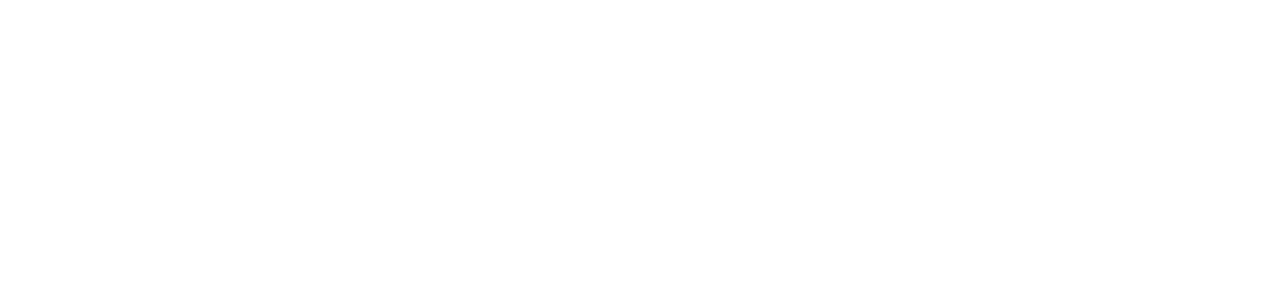
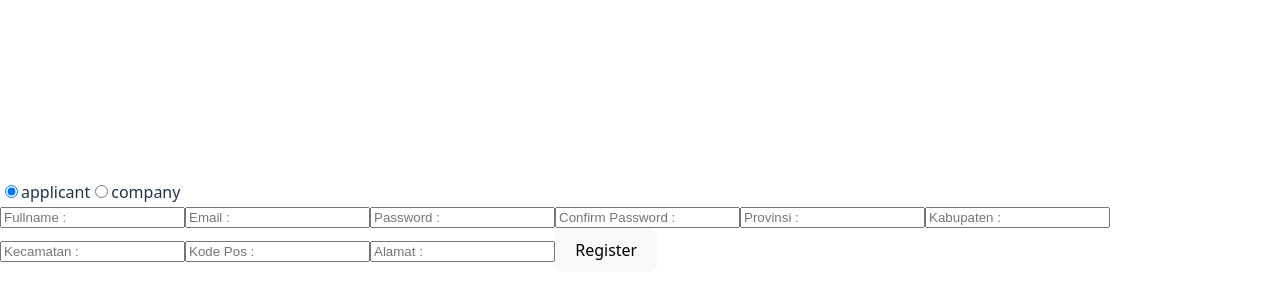
Before and after one commit to projectdanz/loker-frontend, a React (Vite) app: page /register in a window 1280 px wide. Before the commit this address had no page. Shown: the part 174-474 px from the top of the page. Built offline with nearby package versions, Linux system fonts and the light colour scheme.

Commit message:
feat: Page Register dan Validate Regis

```diff
--- a/src/App.jsx
+++ b/src/App.jsx
@@ -1,11 +1,14 @@
 import { useState } from 'react'
 import { BrowserRouter, Routes, Route, Navigate } from 'react-router-dom'
 import LoginPage from './page/LoginPage'
+import RegisterPage from './page/RegisterPage'
+
 function App() {
   return (
     <BrowserRouter>
       <Routes>
         <Route path='/login' element={<LoginPage />} />
+        <Route path='/register' element={<RegisterPage />} />
       </Routes>
     </BrowserRouter>
   )
--- /dev/null
+++ b/src/components/RegisterForm.jsx
@@ -0,0 +1,127 @@
+import { useState } from "react";
+import { useNavigate } from "react-router-dom";
+import axios from "axios";
+
+const RegisterForm = () => {
+  const navigate = useNavigate();
+  let [message, setMessage] = useState({});
+  const [formData, setFormData] = useState({
+   role: "applicant",
+    companyName: "",
+    name: "",
+    email: "",
+    password: "",
+    password_confirmation: "",
+    provinsi: "",
+    kabupaten: "",
+    kecamatan: "",
+    postal_code: "",
+    address: "",
+  });
+
+  const validate = (fieldName, value) => {
+    const errMsg = {};
+
+    switch(fieldName) {
+        case "name":
+            if(!value.trim()){
+                errMsg.name = "Nama lengka harus diisi!";
+            }
+            break;
+        case "email":
+            if(!value) {
+                errMsg.email = "Email tidak boleh kosong!";
+            } else if (!/^[^\s@]+@[^\s@]+\.[^\s@]+$/.test(value)) {
+                errMsg.email = "Format email tidak valid";
+            }
+            break;
+        case "password":
+            if(!value.trim()) {
+                errMsg.password = "Password tidak boleh kosong!";
+            } else if (!/^(?=.*[a-z])(?=.*[A-Z])(?=.*\d)(?=.*[@$!%*?&]).{6,}$/.test(value)) {
+                errMsg.password = "Harus ada huruf besar, kecil, angka, simbol, dan minimal 6 karakter";
+            }
+        case "postal_code":
+            if(!value) {
+                errMsg.postal_code = "Kode pos tidak boleh kosong!";
+            } else if (isNaN(value)) {
+                errMsg.postal_code = "Format kode pos tidak valid";
+            }
+    default:
+        break;
+    }
+
+    setMessage(errMsg);
+
+  }
+
+  const handleChange = (e) => {
+    const { name, value } = e.target;
+
+    // update form data
+    setFormData((prev) => ({
+      ...prev,
+      [name]: value,
+    }));
+
+    console.log(validate(name, value));
+
+  };
+
+  const handleSubmit = async (e) => {
+    e.preventDefault();
+
+    try {
+        const data = formData
+      if (data.role === "applicant") {
+          delete data.role;
+          const res = await axios.post("https://lokerprogrammer.vercel.app/api/api/v1/register", formData);
+          console.log("error:", err)
+        console.log("Res:", res.data);
+      } else if (data.role === "company") {
+        delete data.role;
+        const res = await axios.post("https://lokerprogrammer.vercel.app/api/api/v1/register-company", formData);
+        console.log("Res:", res.data);
+      } else {
+        return false;
+      }
+      navigate("/verify", { state: { email: formData.email } });
+    } catch (error) {
+      console.log("error:", err);
+    }
+  };
+
+  return (
+
+    <div>
+
+      <form onSubmit={handleSubmit}>
+        <div>
+            <label><input type="radio" name="role" value="applicant" checked={formData.role === "applicant"} onChange={handleChange} />applicant</label>
+            <label><input type="radio" name="role" value="company" checked={formData.role === "company"} onChange={handleChange} />company</label>
+        </div>
+        <input type="text" name="name" value={formData.name} onChange={handleChange} placeholder="Fullname :"/>
+        {message.name && <p>{message.name}</p>}
+        <input type="text" name="email" value={formData.email} onChange={handleChange} placeholder="Email :"/>
+        {message.email && <p>{message.email}</p>}
+        <input type="password" name="password" value={formData.password} onChange={handleChange} placeholder="Password :"/>
+        {message.password && <p>{message.password}</p>}
+        <input type="password" name="password_confirmation" value={formData.password_confirmation} onChange={handleChange} placeholder="Confirm Password :"/>
+        <input type="text" name="provinsi" onChange={handleChange} value={formData.provinsi} placeholder="Provinsi :" />
+        <input type="text" name="kabupaten" onChange={handleChange} value={formData.kabupaten} placeholder="Kabupaten :" />
+        <input type="text" name="kecamatan" onChange={handleChange} value={formData.kecamatan} placeholder="Kecamatan :" />
+        <input type="text" name="postal_code" onChange={handleChange} value={formData.postal_code} placeholder="Kode Pos :" />
+        {message.postal_code && <p>{message.postal_code}</p>}
+        <input type="text" name="address" onChange={handleChange} value={formData.address} placeholder="Alamat :"/>
+        {formData.role === "company" && (
+            <>
+                <input type="text" name="companyName" onChange={handleChange} value={formData.companyName || ""} placeholder="Nama Perusahaan :" />
+            </>
+        )}
+        <button type="submit">Register</button>
+      </form>
+    </div>
+  );
+};
+
+export default RegisterForm;
--- /dev/null
+++ b/src/page/RegisterPage.jsx
@@ -0,0 +1,9 @@
+import RegisterForm from "../components/RegisterForm";
+
+const RegisterPage = () => {
+    return (
+        <RegisterForm  />
+    );
+}
+
+export default RegisterPage;
```
